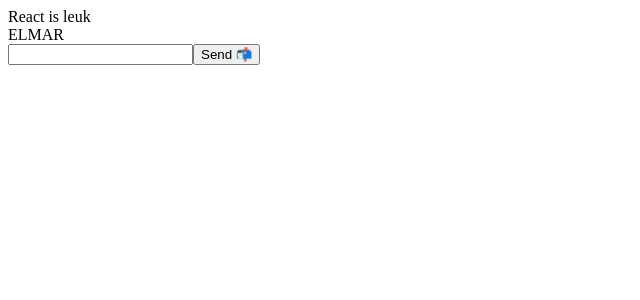
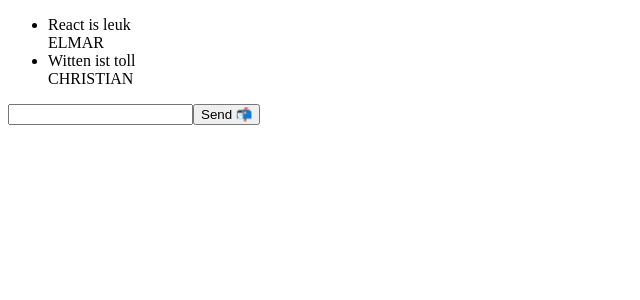
Before and after one commit to hco/reactdays-2019-munich, a React (Create React App) app: page / in a window 1280 px wide. Shown: the top 300 px of the page, without its empty margins (0-640 px from the left). Built offline with nearby package versions, Linux system fonts and the light colour scheme.

Commit message:
handleSubmit

```diff
--- a/src/App.tsx
+++ b/src/App.tsx
@@ -1,20 +1,43 @@
-import React from 'react';
-import MLI, { MessageListItem } from './components/MessageListItem';
+import React, { useState, useCallback } from 'react';
+import MessageList from './components/MessageList';
 import MessageCompose from './components/MessageCompose';
 import { Message } from './domain/Message';
 
 export function App() {
-  const message1: Message = {
-    id: '1',
-    author: 'Elmar',
-    date: Date.now(),
-    message: 'React is leuk'
-  };
+  const [messages, setMessages] = useState<ReadonlyArray<Message>>([
+    {
+      id: '1',
+      author: 'Elmar',
+      date: Date.now(),
+      message: 'React is leuk'
+    },
+    {
+      id: '2',
+      author: 'Christian',
+      date: Date.now(),
+      message: 'Witten ist toll'
+    }
+  ]);
+
+  const handleSubmit = useCallback(
+    (text: string) => {
+      setMessages(currentMessages => [
+        ...currentMessages,
+        {
+          message: text,
+          author: 'Ich',
+          date: Date.now(),
+          id: new Date().toISOString()
+        }
+      ]);
+    },
+    [setMessages]
+  );
 
   return (
     <main>
-      <MessageListItem {...message1} />
-      <MessageCompose />
+      <MessageList messages={messages} />
+      <MessageCompose onSubmit={handleSubmit} />
     </main>
   );
 }
--- a/src/components/MessageCompose.tsx
+++ b/src/components/MessageCompose.tsx
@@ -1,11 +1,16 @@
 import React, { FormEvent, useState } from 'react';
 
-const MessageCompose = () => {
+interface Props {
+  onSubmit: (value: string) => void;
+}
+
+const MessageCompose = ({ onSubmit }: Props) => {
   const [inputValue, setInputValue] = useState('');
 
   const handleSubmit = (e: FormEvent) => {
     e.preventDefault();
-    console.log(inputValue);
+    onSubmit(inputValue);
+    setInputValue('');
   };
 
   const handleChange = (e: React.ChangeEvent<HTMLInputElement>) => {
--- /dev/null
+++ b/src/components/MessageList.tsx
@@ -0,0 +1,19 @@
+import React from 'react';
+import MessageListItem from './MessageListItem';
+import { Message } from '../domain/Message';
+
+interface Props {
+  messages: ReadonlyArray<Message>;
+}
+
+const MessageList = ({ messages }: Props): JSX.Element => {
+  return (
+    <ul>
+      {messages.map(message => (
+        <MessageListItem {...message} key={message.id} />
+      ))}
+    </ul>
+  );
+};
+
+export default MessageList;
--- a/src/components/MessageListItem.tsx
+++ b/src/components/MessageListItem.tsx
@@ -4,10 +4,12 @@
 interface Props extends Message {}
 
 export const MessageListItem = ({ message, author }: Props): JSX.Element => (
-  <article>
-    {message}
-    {author ? <footer>{author.toUpperCase()}</footer> : null}
-  </article>
+  <li>
+    <article>
+      {message}
+      {author ? <footer>{author.toUpperCase()}</footer> : null}
+    </article>
+  </li>
 );
 
 export default MessageListItem;
```
